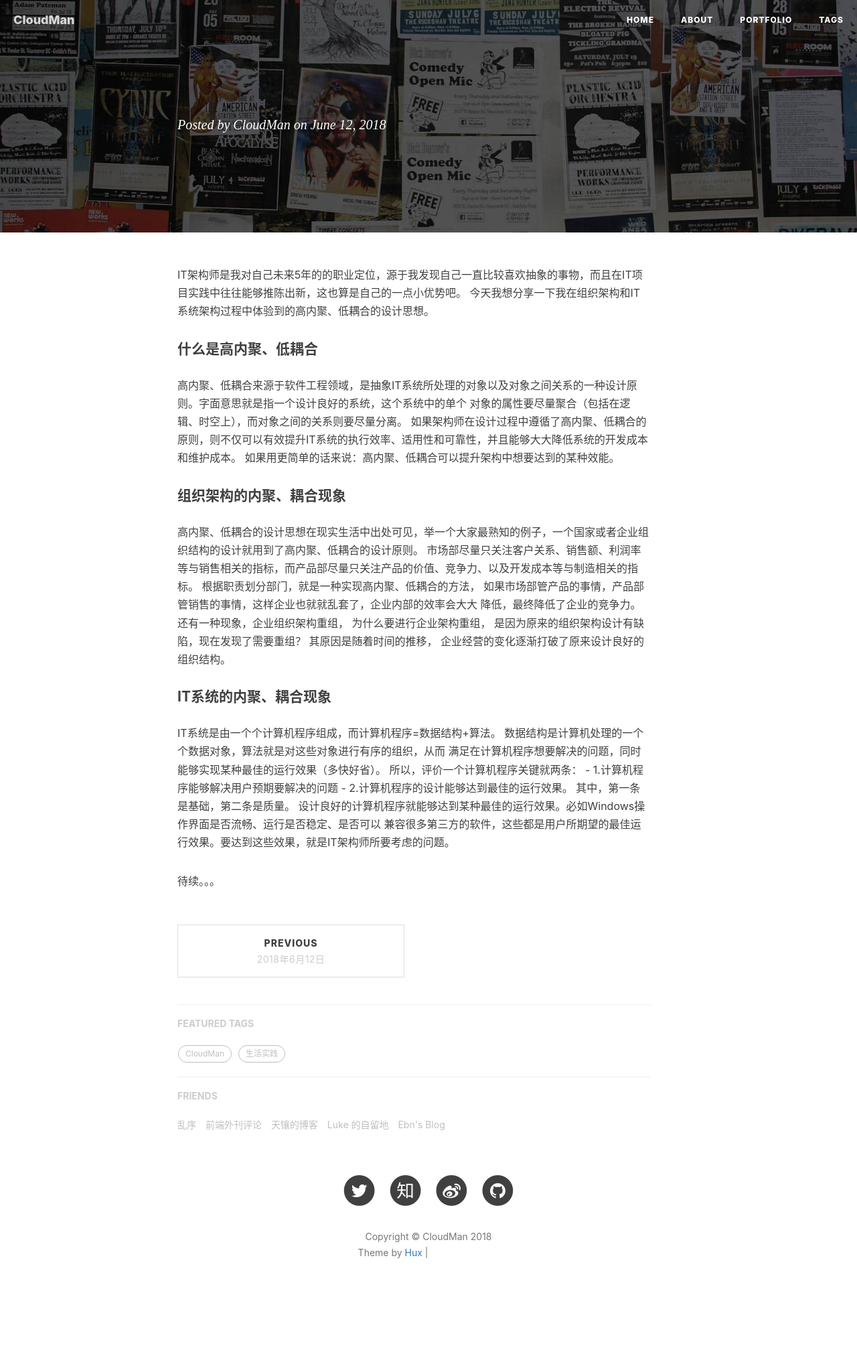
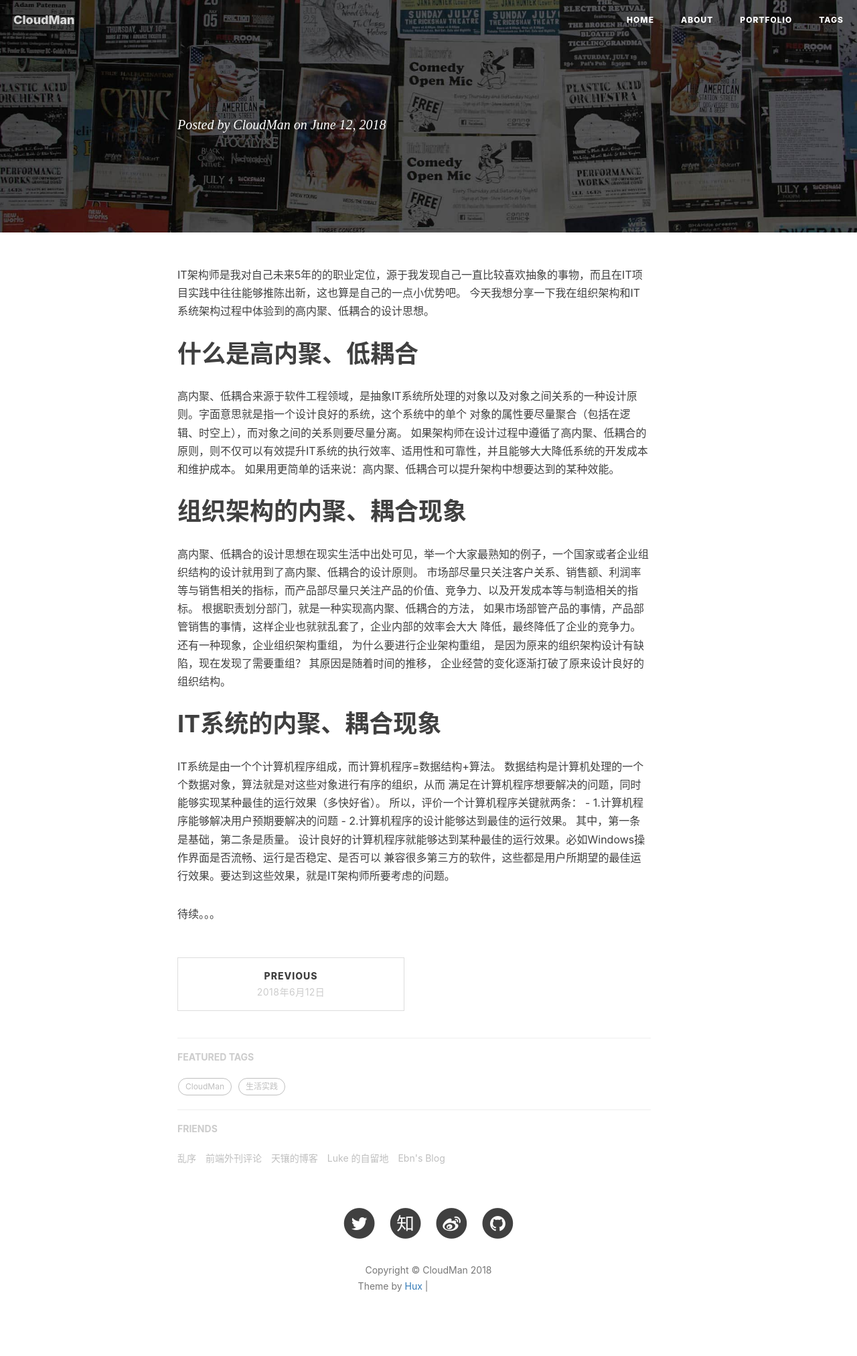
Before and after one commit to libaoan/libaoan.github.io, a Jekyll site: the page built from _posts/2018-06-9-关于高内聚低耦合.markdown, in a window 1280 px wide. Shown: the whole page at 67% size. Built offline with Jekyll 4.4.1, drawn with Linux system fonts in a browser that asks for light colours; nearby versions of some CDN libraries; our own code applies the rules of GitHub Pages for plain Markdown files; comment, search, counter and statistics services are not loaded; before the commit the page ends 1974 px from its top, so only the background shows below that; grey boxes are pictures that could not be loaded.

Commit message:
20180612更新

```diff
--- a/_posts/2018-06-12-力出一气利出一孔.markdown
+++ b/_posts/2018-06-12-力出一气利出一孔.markdown
@@ -32,5 +32,3 @@ tags:
    一定要跳出自己的舒适区，找一个能让自己浴火重生的坑跳下去，这是对自己一两年来坐而论道的惩罚，也是让自己回归战场取得实践真经的唯一途径。
  - 诱惑，诱惑，抗诱惑。
    既然决心已下，自然要谋定而后动。 一定要借鉴之前的教训， 不能一味的被周边的糖衣炮弹所打到。方向定了就不能摇摆，尤其不能被沿途的诱惑所阻挠。
-
-                                                                                            --- 18年6月12日写
--- a/_posts/2018-06-9-关于高内聚低耦合.markdown
+++ b/_posts/2018-06-9-关于高内聚低耦合.markdown
@@ -16,13 +16,13 @@ tags:
 IT架构师是我对自己未来5年的的职业定位，源于我发现自己一直比较喜欢抽象的事物，而且在IT项目实践中往往能够推陈出新，这也算是自己的一点小优势吧。
 今天我想分享一下我在组织架构和IT系统架构过程中体验到的高内聚、低耦合的设计思想。
 
-#### 什么是高内聚、低耦合
+# 什么是高内聚、低耦合
   高内聚、低耦合来源于软件工程领域，是抽象IT系统所处理的对象以及对象之间关系的一种设计原则。字面意思就是指一个设计良好的系统，这个系统中的单个
 对象的属性要尽量聚合（包括在逻辑、时空上），而对象之间的关系则要尽量分离。
   如果架构师在设计过程中遵循了高内聚、低耦合的原则，则不仅可以有效提升IT系统的执行效率、适用性和可靠性，并且能够大大降低系统的开发成本和维护成本。
   如果用更简单的话来说：高内聚、低耦合可以提升架构中想要达到的某种效能。
 
-#### 组织架构的内聚、耦合现象
+# 组织架构的内聚、耦合现象
   高内聚、低耦合的设计思想在现实生活中出处可见，举一个大家最熟知的例子，一个国家或者企业组织结构的设计就用到了高内聚、低耦合的设计原则。
 市场部尽量只关注客户关系、销售额、利润率等与销售相关的指标，而产品部尽量只关注产品的价值、竞争力、以及开发成本等与制造相关的指标。
 根据职责划分部门，就是一种实现高内聚、低耦合的方法， 如果市场部管产品的事情，产品部管销售的事情，这样企业也就就乱套了，企业内部的效率会大大
@@ -30,7 +30,7 @@ IT架构师是我对自己未来5年的的职业定位，源于我发现自己
   还有一种现象，企业组织架构重组， 为什么要进行企业架构重组， 是因为原来的组织架构设计有缺陷，现在发现了需要重组？ 其原因是随着时间的推移，
 企业经营的变化逐渐打破了原来设计良好的组织结构。
 
-#### IT系统的内聚、耦合现象
+# IT系统的内聚、耦合现象
   IT系统是由一个个计算机程序组成，而计算机程序=数据结构+算法。 数据结构是计算机处理的一个个数据对象，算法就是对这些对象进行有序的组织，从而
   满足在计算机程序想要解决的问题，同时能够实现某种最佳的运行效果（多快好省）。
   所以，评价一个计算机程序关键就两条：
```
Also changed, not shown: other parts of _posts/2018-06-9-关于高内聚低耦合.markdown (+1 -1 lines).
